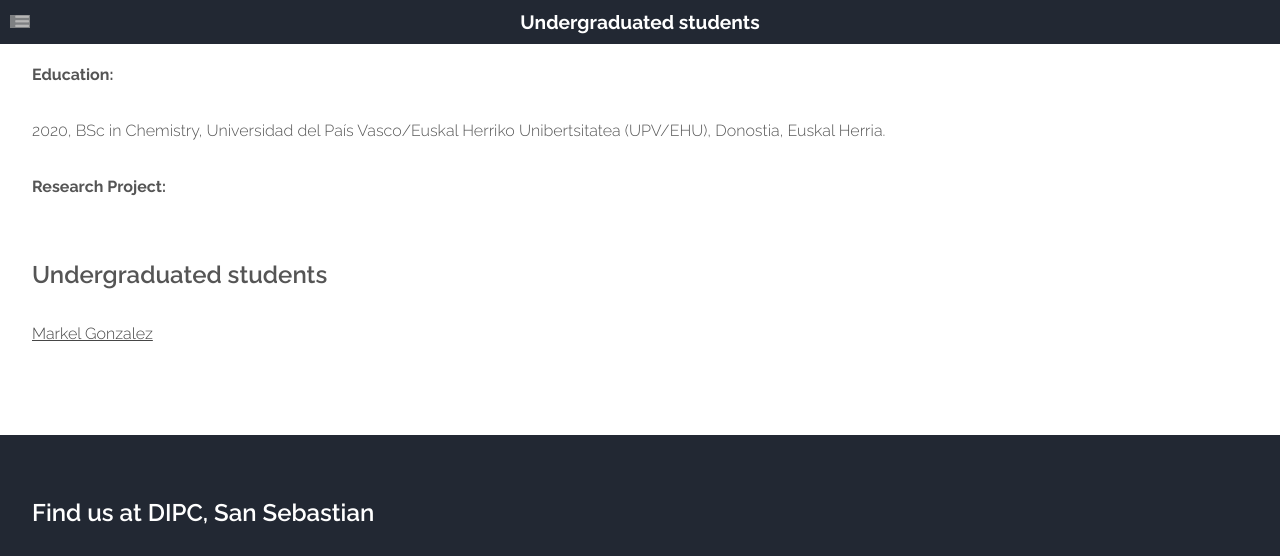
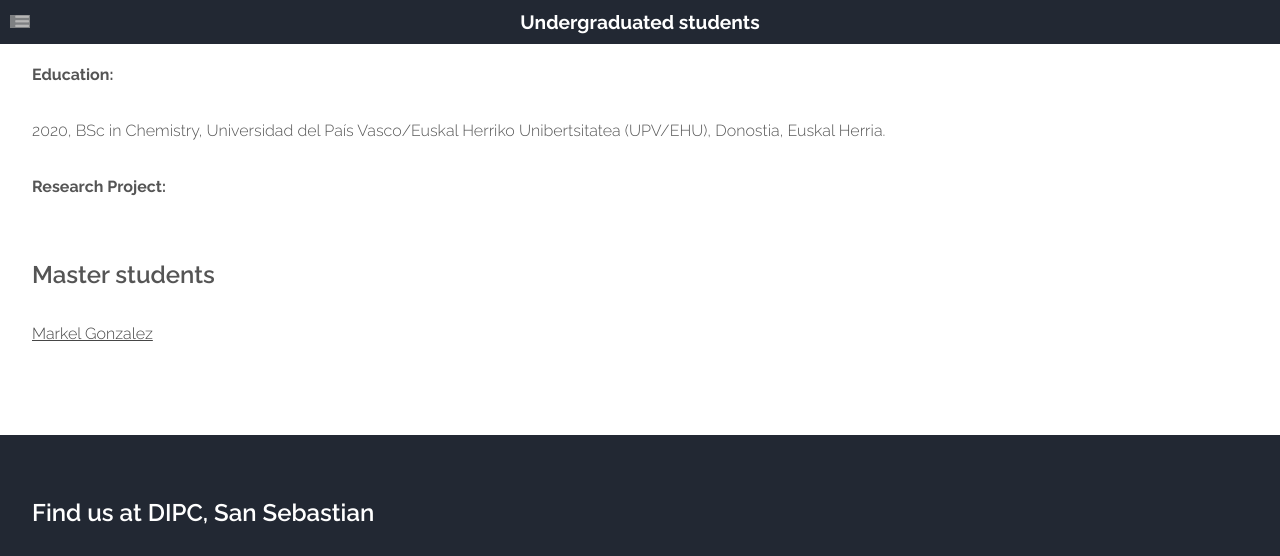
Before and after one commit to old-jekyll-templates/Horizons-Jekyll-Theme, a Jekyll site: the page built from members/markel_gonzalez.html, in a window 1280 px wide and 900 px high, scrolled down 567 px, cut to the strip 0-556 px from the top of the window. Built offline with Jekyll 4.4.1, drawn with Linux system fonts in a browser that asks for light colours; grey boxes are pictures that could not be loaded.

Commit message:
Update markel_gonzalez.html

```diff
--- a/members/markel_gonzalez.html
+++ b/members/markel_gonzalez.html
@@ -12,7 +12,7 @@ layout: main
 				<div id="sidebar" class="3u sidebar">
 					<section>
 						<header class="major">
-							<h2>Undergraduated students</h2>
+							<h2>Master students</h2>
 						</header>
 						<ul class="default">
 							<li><a href="{{ site.baseurl }}/members/markel_gonzalez.html">Markel Gonzalez</a></li>
```
